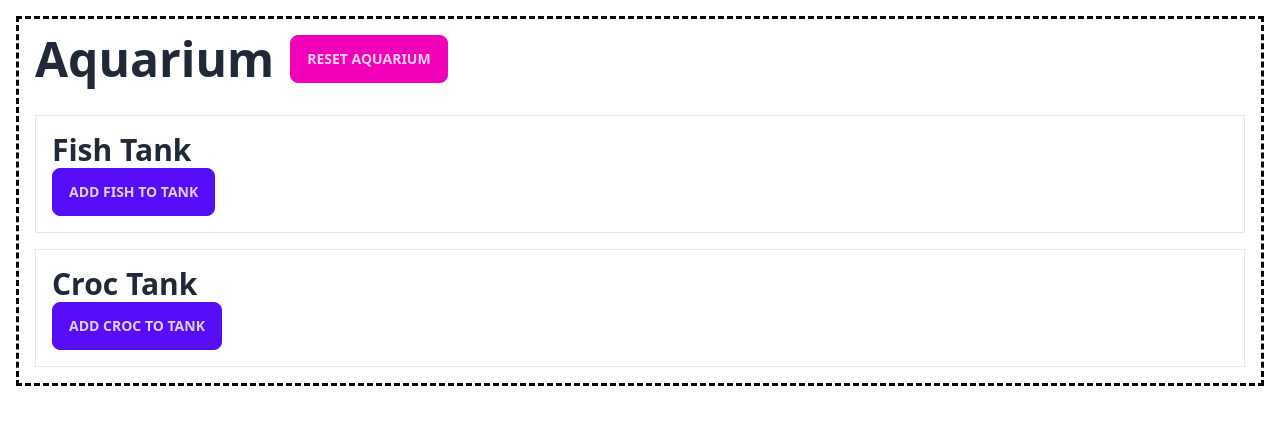
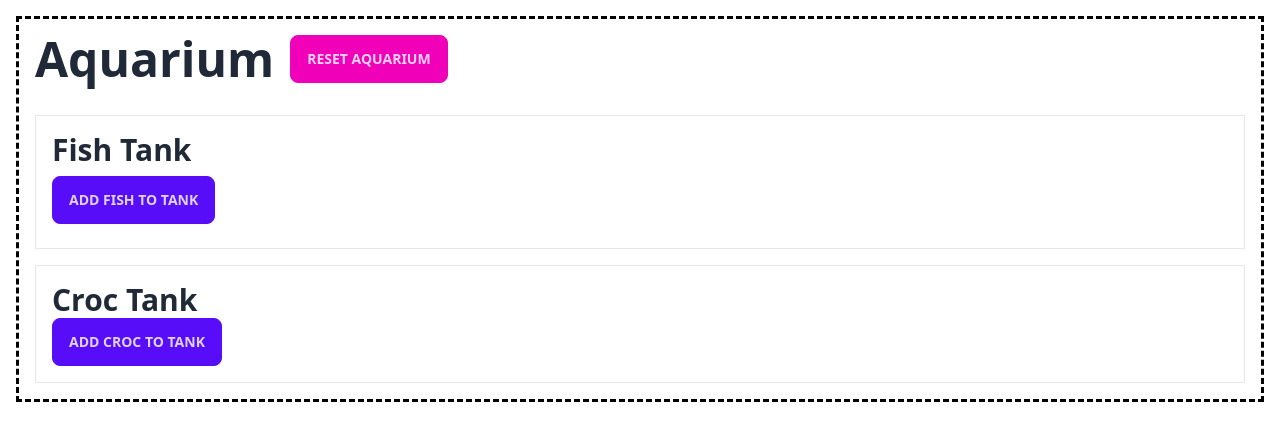
Before and after one commit to zschuah/aquarium, a React (Vite) app: page / in a window 1280 px wide. Shown: the top 440 px of the page. Built offline with nearby package versions, Linux system fonts and the light colour scheme.

Commit message:
deleting fish

```diff
--- a/src/components/FishItem.tsx
+++ b/src/components/FishItem.tsx
@@ -26,7 +26,7 @@ const FishItem = ({ fish }: PropTypes) => {
         />
       </div>
 
-      <button className="btn btn-secondary btn-square">x</button>
+      <button className="btn btn-secondary btn-square">X</button>
     </div>
   );
 };
--- a/src/components/FishTank.tsx
+++ b/src/components/FishTank.tsx
@@ -26,7 +26,7 @@ const FishTank = () => {
   };
 
   return (
-    <section className="border p-4">
+    <section className="border p-4 space-y-2">
       <h2>Fish Tank</h2>
       <button
         onClick={handleAddFish}
@@ -37,9 +37,11 @@ const FishTank = () => {
         Add fish to tank
       </button>
 
-      {fishList.map((fish) => (
-        <FishItem key={fish.id} fish={fish} />
-      ))}
+      <div>
+        {fishList.map((fish) => (
+          <FishItem key={fish.id} fish={fish} />
+        ))}
+      </div>
     </section>
   );
 };
```
